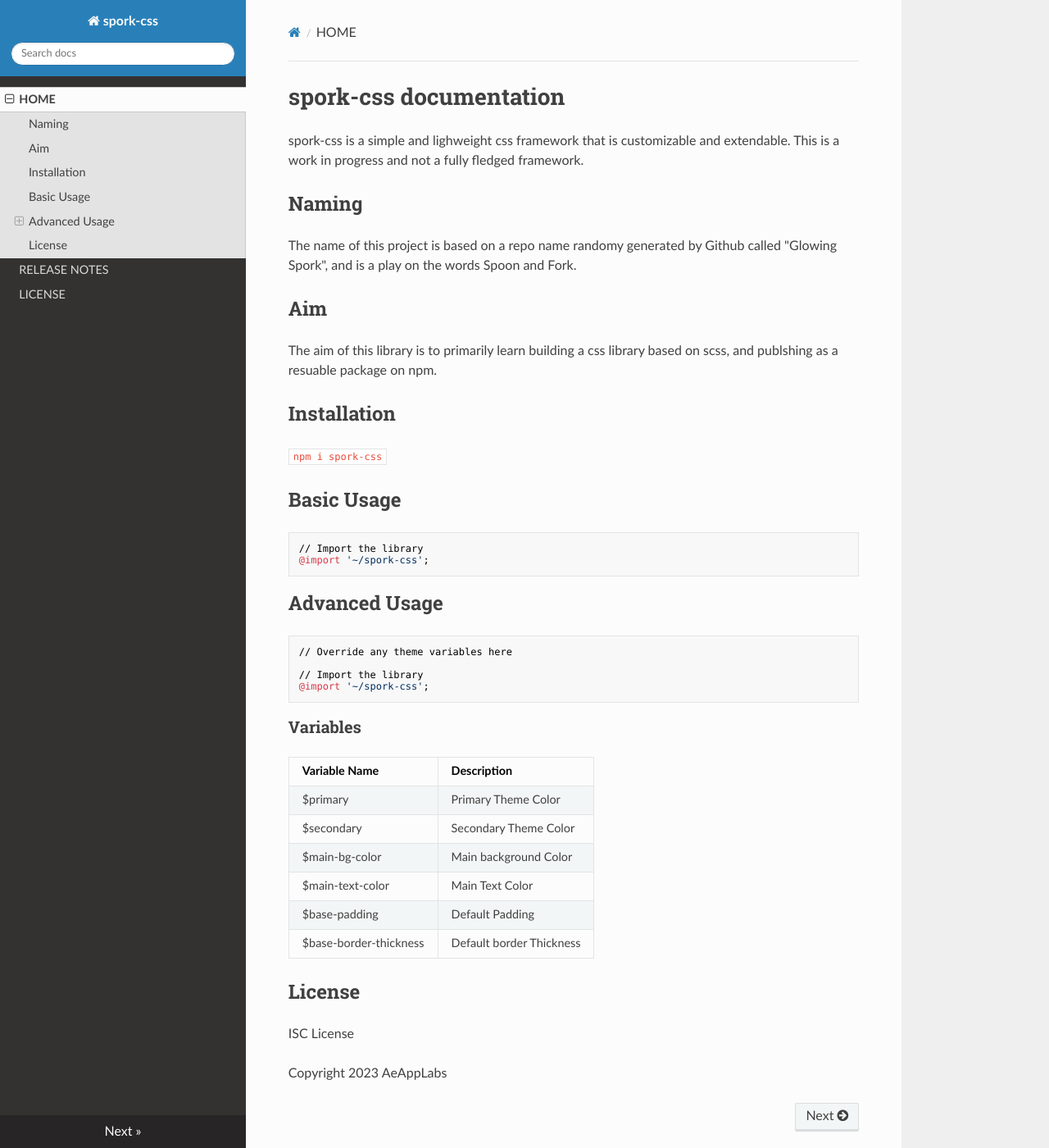
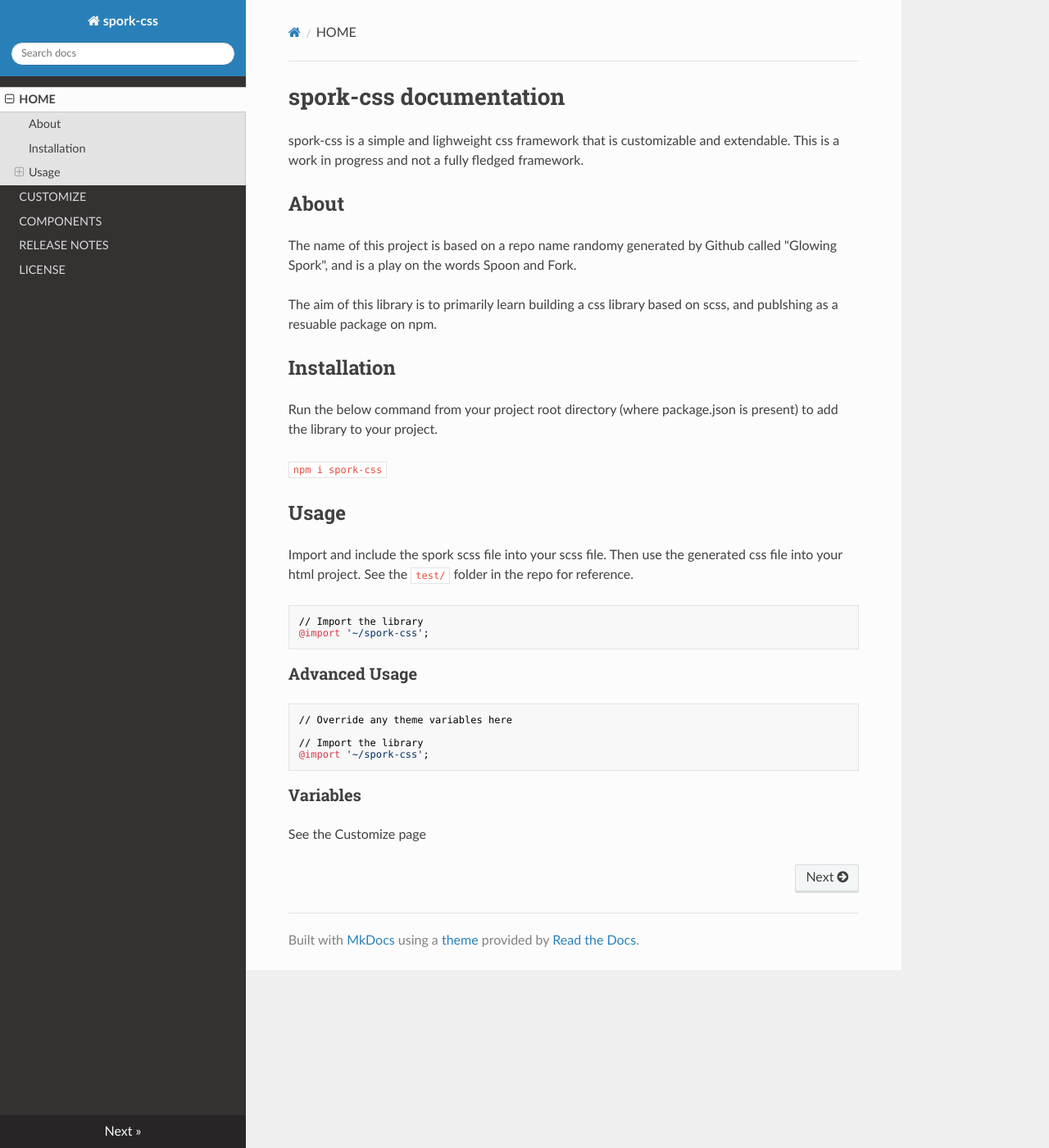
Before and after one commit to ae-app-labs/spork-css, an MkDocs documentation site: the page built from docs_source/index.md, in a window 1280 px wide and 1400 px high. Shown: the whole window at 82% size. Built offline with MkDocs 1.6.1, drawn with Linux system fonts in a browser that asks for light colours; nearby versions of some CDN libraries.

````diff
--- a/docs_source/index.md
+++ b/docs_source/index.md
@@ -1,22 +1,27 @@
 # spork-css documentation
 spork-css is a simple and lighweight css framework that is customizable and extendable. This is a work in progress and not a fully fledged framework.
 
-## Naming
+## About
 The name of this project is based on a repo name randomy generated by Github called "Glowing Spork", and is a play on the words Spoon and Fork.
 
-## Aim
 The aim of this library is to primarily learn building a css library based on scss, and publshing as a resuable package on npm.
 
 ## Installation
+Run the below command from your project root directory (where package.json is present) to add the library to your project.
+
 `npm i spork-css`
 
-## Basic Usage
+## Usage
+Import and include the spork scss file into your scss file.
+Then use the generated css file into your html project.
+See the `test/` folder in the repo for reference.
+
 ```css
 // Import the library
 @import '~/spork-css';
 ```
 
-## Advanced Usage
+### Advanced Usage
 
 ```css
 // Override any theme variables here
@@ -26,17 +31,4 @@ The aim of this library is to primarily learn building a css library based on sc
 ```
 
 ### Variables
-
-| Variable Name	    | Description 	        |
-|-----------	    |-------------------	|
-| $primary   	    | Primary Theme Color	|
-| $secondary 	    | Secondary Theme Color	|
-| $main-bg-color    | Main background Color	|
-| $main-text-color  | Main Text Color       |
-| $base-padding     | Default Padding       |
-| $base-border-thickness | Default border Thickness |
-
-## License
-ISC License
-
-Copyright 2023 AeAppLabs
+See the Customize page
--- a/mkdocs.yml
+++ b/mkdocs.yml
@@ -3,6 +3,8 @@ docs_dir: docs_source
 site_dir: docs
 nav:
   - HOME: index.md
+  - CUSTOMIZE: customize.md
+  - COMPONENTS: components.md
   - RELEASE NOTES: release_notes.md
   - LICENSE: license.md
 theme: readthedocs
--- a/package.json
+++ b/package.json
@@ -1,6 +1,6 @@
 {
   "name": "spork-css",
-  "version": "0.1.5",
+  "version": "0.1.6",
   "description": "A simple and lightweight css framework",
   "author": {
     "name": "Ae App Labs",
````
Also changed, not shown: README.md (+3 -10 lines), docs_source/components.md (added, +10 -0 lines), docs_source/customize.md (added, +20 -0 lines), 6 other files.
